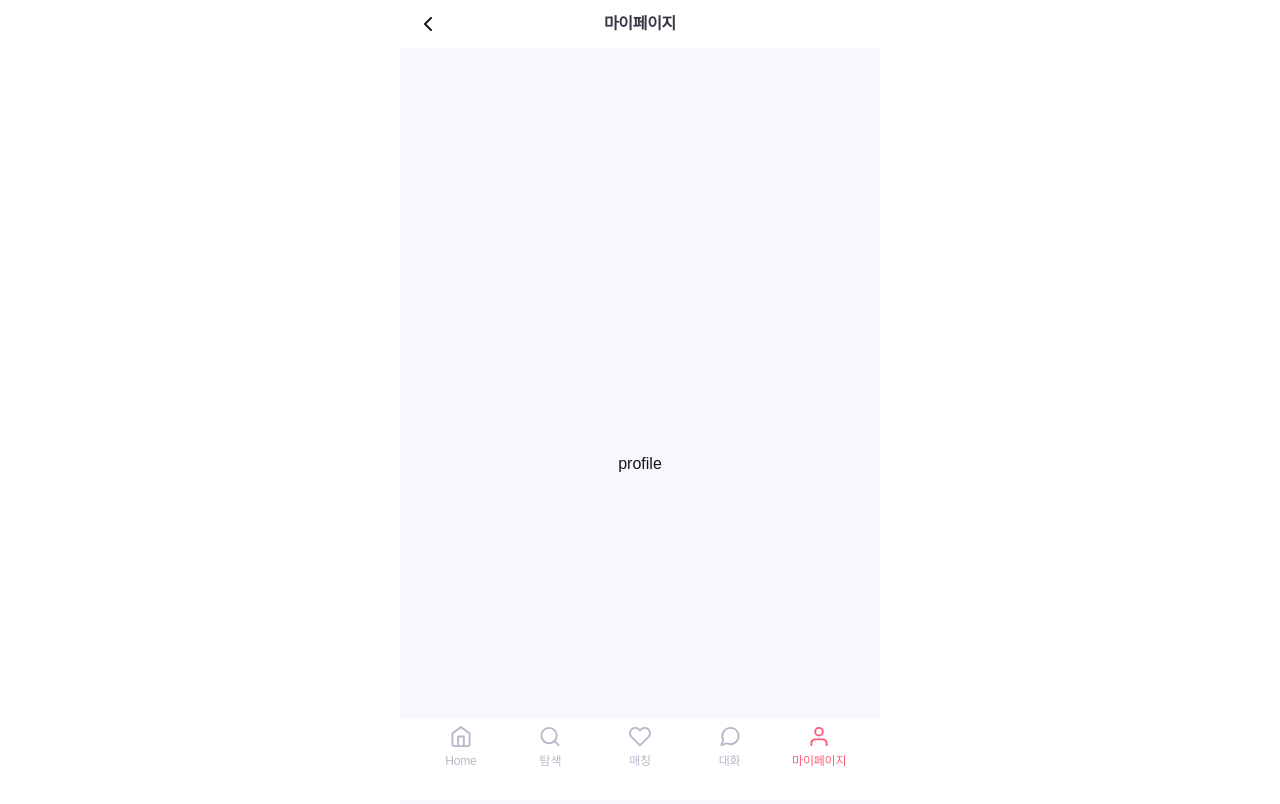
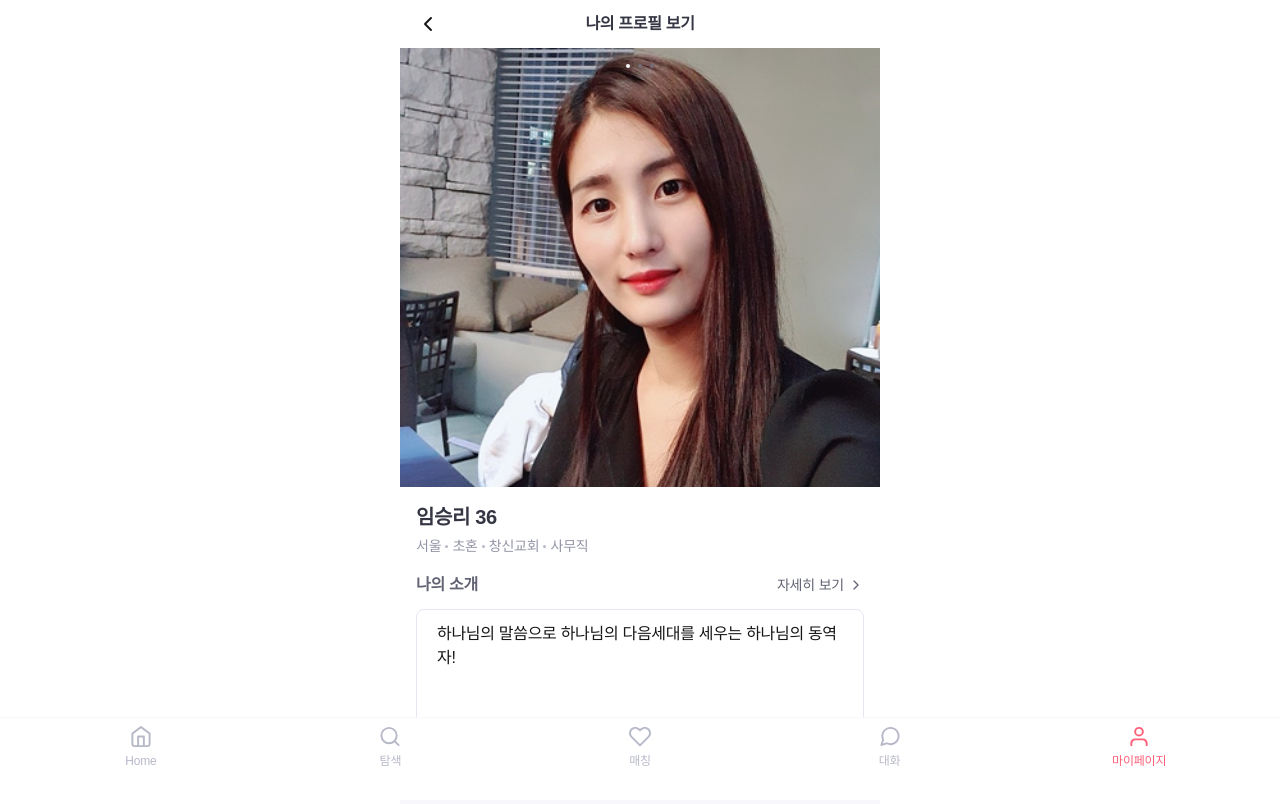
Before and after one commit to bbung95/cmate-frontend-pa, a Next.js app: page /my/profile in a window 1280 px wide. Shown: the top 804 px of the page. Built offline with nearby package versions, Linux system fonts and the light colour scheme.

Commit message:
feat: Profile info add

```diff
--- a/src/app/layout.tsx
+++ b/src/app/layout.tsx
@@ -15,9 +15,7 @@ export default function RootLayout({
 	return (
 		<html lang="en">
 			<body className={`antialiased`}>
-				<main>
-					<div className="bg-gray-6 mx-auto min-h-screen w-full max-w-480">{children}</div>
-				</main>
+				<main>{children}</main>
 			</body>
 		</html>
 	);
--- /dev/null
+++ b/src/app/my/components/ProfileInfo.tsx
@@ -0,0 +1,87 @@
+'use client';
+
+import { useRef, useState } from 'react';
+
+import MockProfileImg from '@/assets/mock_profile.png';
+import Icon from '@/components/common/Icon';
+import TextArea from '@/components/common/TextArea/TextArea';
+import { cn } from '@/lib/utils';
+
+const images = [
+	{ id: 1, src: MockProfileImg.src, alt: '프로필_1' },
+	{ id: 2, src: MockProfileImg.src, alt: '프로필_2' },
+	{ id: 3, src: MockProfileImg.src, alt: '프로필_3' },
+];
+
+const ProfileInfo = () => {
+	const [activeIndex, setActiveIndex] = useState(0);
+	const scrollRef = useRef<HTMLDivElement>(null);
+
+	const handleScroll = () => {
+		if (!scrollRef.current) return;
+		const { scrollLeft, clientWidth } = scrollRef.current;
+		const index = Math.round(scrollLeft / clientWidth);
+		setActiveIndex(index);
+	};
+
+	return (
+		<div className="bg-white">
+			{/* 프로필 이미지 슬라이드 */}
+			<div className="relative w-full overflow-hidden">
+				<div className="absolute top-16 left-0 z-10 flex w-full flex-col items-center">
+					<div className="flex gap-8">
+						{images.map((_, index) => (
+							<div
+								key={index}
+								className={cn(
+									'size-4 rounded-full transition-all duration-300',
+									index === activeIndex ? 'bg-gray-6' : 'bg-[#767785]/70'
+								)}
+							/>
+						))}
+					</div>
+				</div>
+				<div
+					ref={scrollRef}
+					onScroll={handleScroll}
+					className="scrollbar-hide flex snap-x snap-mandatory overflow-x-auto"
+					style={{ scrollbarWidth: 'none', msOverflowStyle: 'none' }}
+				>
+					{images.map((image) => (
+						<div key={image.id} className="w-full shrink-0 snap-start">
+							<img src={image.src} alt={image.alt} className="aspect-375/343 w-full object-cover" />
+						</div>
+					))}
+				</div>
+			</div>
+			{/* 프로필 소개 */}
+			<div className="flex flex-col gap-16 p-16">
+				<div className="space-y-4">
+					<h2 className="text-h1 text-gray-black">임승리 36</h2>
+					<ul className="text-b2 text-gray-2 flex items-center gap-4">
+						<li>서울</li>
+						<li className="bg-gray-3 size-3 rounded-full"></li>
+						<li>초혼</li>
+						<li className="bg-gray-3 size-3 rounded-full"></li>
+						<li>창신교회</li>
+						<li className="bg-gray-3 size-3 rounded-full"></li>
+						<li>사무직</li>
+					</ul>
+				</div>
+
+				<div className="flex flex-col gap-12">
+					<div className="flex items-center justify-between">
+						<h3 className="text-b1-bold text-gray-1">나의 소개</h3>
+						<button className="text-b2 text-gray-1 flex items-center gap-4">
+							자세히 보기
+							<Icon name="arrow" className="size-16 rotate-180" />
+						</button>
+					</div>
+					<TextArea value={'하나님의 말씀으로 하나님의 다음세대를 세우는 하나님의 동역자!'} readOnly />
+				</div>
+			</div>
+		</div>
+	);
+};
+
+export default ProfileInfo;
--- a/src/app/my/layout.tsx
+++ b/src/app/my/layout.tsx
@@ -1,8 +1,12 @@
-'use client';
+import { Metadata } from 'next';
 
 import TabBar, { TabBarItem } from '@/components/common/TabBar/TabBar';
-import TopNavigation from '@/components/common/TopNavigation/TopNavigation';
 import MobileLayout from '@/components/layout/MobileLayout';
+
+export const metadata: Metadata = {
+	title: '크리스천메이트 - 마이페이지',
+	description: '크리스천메이트 과제전형',
+};
 
 export default function MyLayout({
 	children,
@@ -11,8 +15,7 @@ export default function MyLayout({
 }>) {
 	return (
 		<MobileLayout>
-			<TopNavigation leftRender={<TopNavigation.BackButton />} title="마이페이지" />
-			<div className="flex-1 p-16">{children}</div>
+			{children}
 			<TabBar>
 				<TabBarItem label="Home" icon="home" path="/" />
 				<TabBarItem label="탐색" icon="search" path="#" />
--- a/src/app/my/page.tsx
+++ b/src/app/my/page.tsx
@@ -1,20 +1,21 @@
-import { Metadata } from 'next';
+'use client';
+
+import TabBar, { TabBarItem } from '@/components/common/TabBar/TabBar';
+import TopNavigation from '@/components/common/TopNavigation/TopNavigation';
 
 import MenuBox from './components/MenuBox';
 import ProfileCard from './components/ProfileCard';
 
-export const metadata: Metadata = {
-	title: '크리스천메이트 - 마이페이지',
-	description: '크리스천메이트 과제전형',
-};
-
 export default function My() {
 	return (
-		<div className="flex flex-col gap-16">
-			{/* 프로필 카드 */}
-			<ProfileCard />
-			{/* 메뉴 박스 */}
-			<MenuBox />
-		</div>
+		<>
+			<TopNavigation leftRender={<TopNavigation.BackButton />} title="마이페이지" />
+			<div className="flex flex-col gap-16 p-16">
+				{/* 프로필 카드 */}
+				<ProfileCard />
+				{/* 메뉴 박스 */}
+				<MenuBox />
+			</div>
+		</>
 	);
 }
--- a/src/app/my/profile/page.tsx
+++ b/src/app/my/profile/page.tsx
@@ -1,3 +1,16 @@
+'use client';
+
+import TopNavigation from '@/components/common/TopNavigation/TopNavigation';
+
+import ProfileInfo from '../components/ProfileInfo';
+
 export default function Profile() {
-	return <div className="flex min-h-screen items-center justify-center font-sans dark:bg-black">profile</div>;
+	return (
+		<>
+			<TopNavigation leftRender={<TopNavigation.BackButton />} title="나의 프로필 보기" />
+			<div className="flex flex-col gap-16">
+				<ProfileInfo />
+			</div>
+		</>
+	);
 }
--- a/src/components/common/TabBar/TabBar.tsx
+++ b/src/components/common/TabBar/TabBar.tsx
@@ -35,7 +35,7 @@ export function TabBarItem({ icon, label, active = false, path }: TabBarItemProp
 export default function TabBar({ children, className = '' }: TabBarProps) {
 	return (
 		<nav
-			className={`border-gray-6 bg--white sticky right-0 bottom-0 left-0 z-50 flex h-[83px] items-center border-t bg-white px-16 pt-7 pb-30 ${className}`}
+			className={`border-gray-6 bg--white fixed right-0 bottom-0 left-0 z-50 flex h-[var(--tab-bar-height)] items-center border-t bg-white px-16 pt-7 pb-30 ${className}`}
 		>
 			{children}
 		</nav>
--- a/src/components/common/TextArea/TextArea.tsx
+++ b/src/components/common/TextArea/TextArea.tsx
@@ -1,25 +1,22 @@
 import { TextareaHTMLAttributes } from 'react';
 
+import { cn } from '@/lib/utils';
+
 interface TextAreaProps extends TextareaHTMLAttributes<HTMLTextAreaElement> {
-	label?: string;
 	error?: string;
-	fullWidth?: boolean;
 }
 
-export default function TextArea({ label, error, fullWidth = false, className = '', ...props }: TextAreaProps) {
-	const widthStyles = fullWidth ? 'w-full' : 'w-[300px]';
-	const borderStyles = error
-		? 'border-[var(--color-sub-red)]'
-		: 'border-[var(--color-gray-4)] focus:border-[var(--color-main-coral-pink)]';
-
+export default function TextArea({ error, className = '', ...props }: TextAreaProps) {
 	return (
-		<div className={`flex flex-col gap-2 ${widthStyles} ${className}`}>
-			{label && <label className="text-[14px] font-bold text-[var(--color-gray-1)]">{label}</label>}
-			<textarea
-				className={`min-h-[150px] w-full rounded-[var(--radius-md)] border bg-[var(--color-white)] p-4 text-[16px] text-[var(--color-gray-black)] transition-all outline-none placeholder:text-[var(--color-gray-3)] disabled:cursor-not-allowed disabled:text-[var(--color-gray-3)] ${borderStyles}`}
-				{...props}
-			/>
-			{error && <p className="text-[12px] text-[var(--color-sub-red)]">{error}</p>}
-		</div>
+		<textarea
+			className={cn([
+				'text-gray-black placeholder:text-gray-3 disabled:text-gray-3 text-b1 resize-none bg-white',
+				'border-gray-4 min-h-[150px] w-full rounded-md border px-20 pt-12 transition-all outline-none disabled:cursor-not-allowed',
+				'focus:border-sub-red',
+				error && 'border-sub-red',
+				className,
+			])}
+			{...props}
+		/>
 	);
 }
--- a/src/components/layout/MobileLayout.tsx
+++ b/src/components/layout/MobileLayout.tsx
@@ -3,7 +3,7 @@ interface MobileLayoutProps {
 }
 
 const MobileLayout = ({ children }: MobileLayoutProps) => {
-	return <div className="grid-col-1 grid h-full">{children}</div>;
+	return <div className="bg-gray-6 mx-auto min-h-screen w-full max-w-480 pb-[var(--tab-bar-height)]">{children}</div>;
 };
 
 export default MobileLayout;
--- a/src/styles/globals.css
+++ b/src/styles/globals.css
@@ -6,6 +6,8 @@
 	--background: #ffffff;
 	--foreground: #171717;
 	--spacing: 1px;
+
+	--tab-bar-height: 8.3rem;
 }
 
 @theme inline {
@@ -32,4 +34,12 @@
 		font-size: 1.6rem;
 		line-height: 1.5;
 	}
+
+	.scrollbar-hide {
+		-ms-overflow-style: none; /* IE and Edge */
+		scrollbar-width: none; /* Firefox */
+		&::-webkit-scrollbar {
+			display: none; /* Chrome, Safari and Opera */
+		}
+	}
 }
```
Also changed, not shown: src/assets/mock_profile.png.
